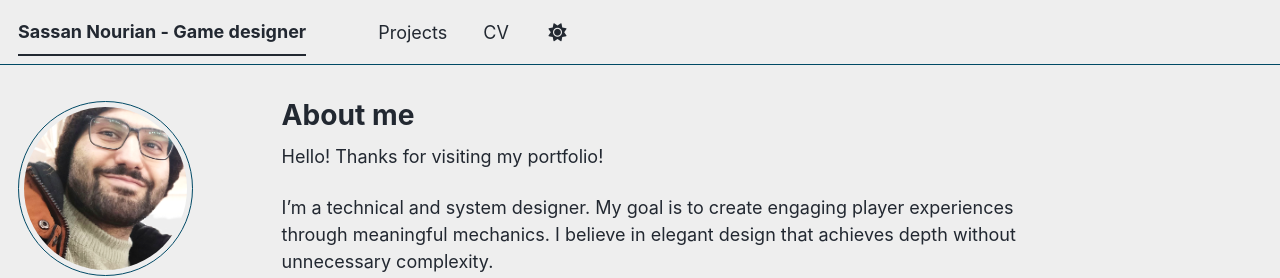
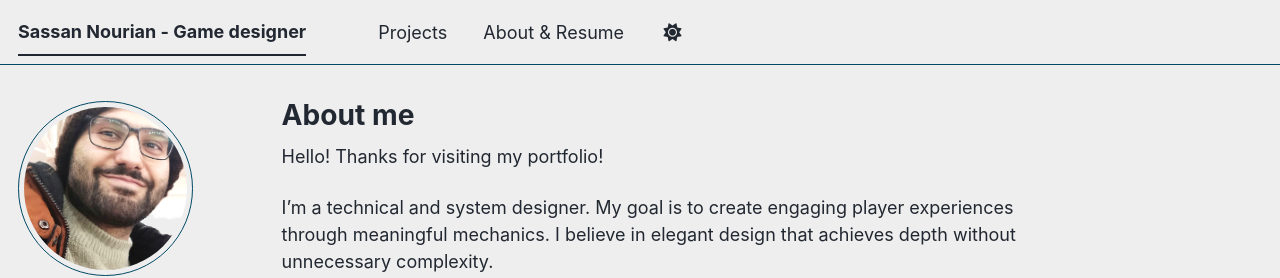
Before and after one commit to SassanTheDev/SassanTheDev.github.io, a Jekyll site: the page built from _pages/about.md, in a window 1280 px wide. Shown: the top 278 px of the page. Built offline with Jekyll 4.4.1, drawn with Linux system fonts in a browser that asks for light colours; a style sheet for code colours, icons or effects is not loaded.

Commit message:
Replace 'CV' with 'About & Resume' in navigation

```diff
--- a/_data/navigation.yml
+++ b/_data/navigation.yml
@@ -28,8 +28,8 @@ main:
   - title: "Projects"
     url: /projects/
 
-  - title: "CV"
-    url: /cv/
+  - title: "About & Resume"
+    url: /about/
 
   # - title: "CV"
   #   url: /cv-json/
```
